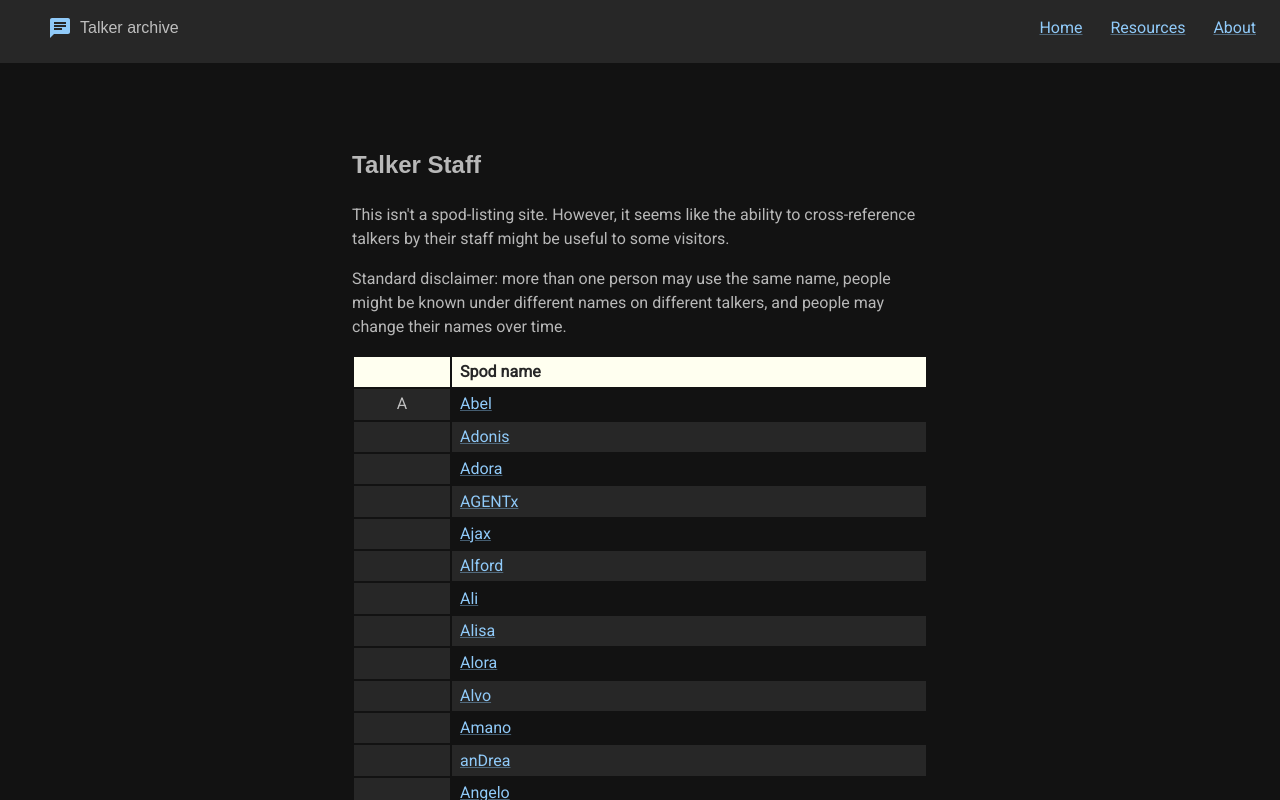
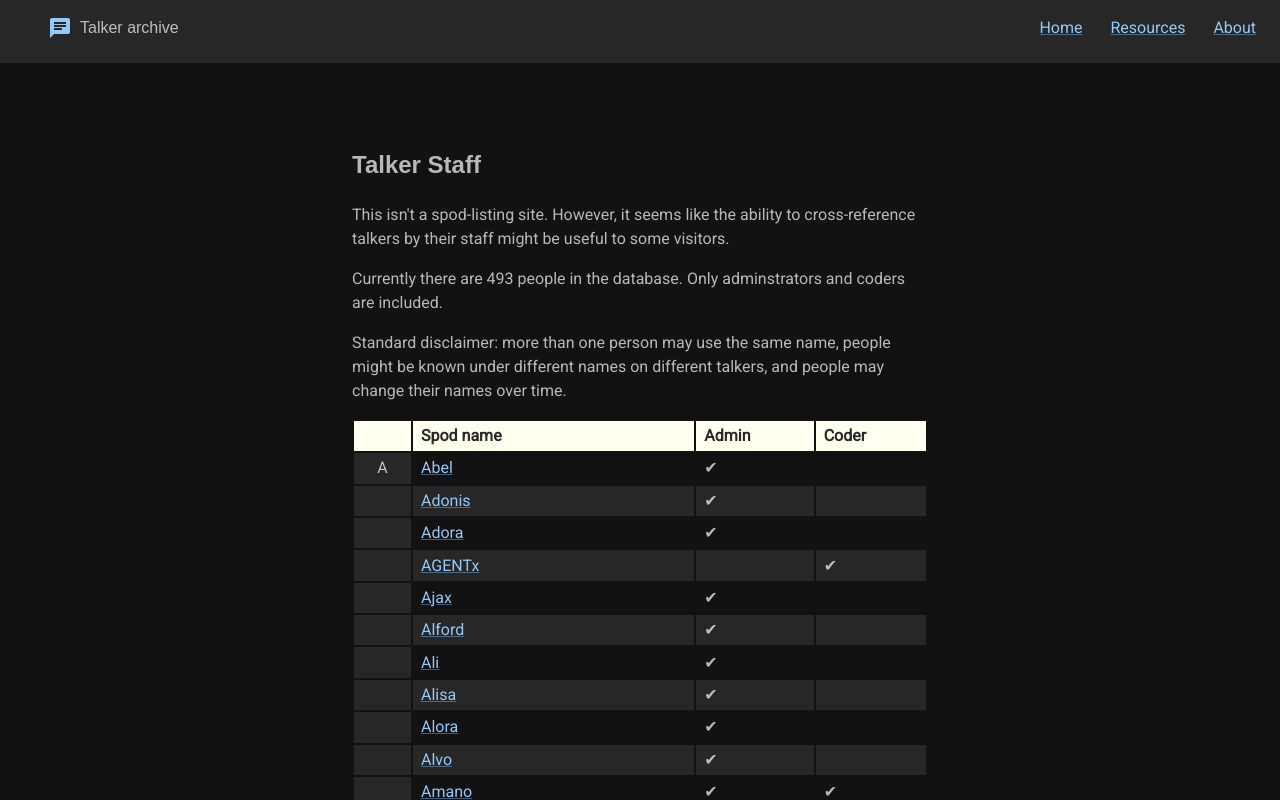
Before and after one commit to moopet/talker-archive-svelte, a SvelteKit app: page /spods in a window 1280 px wide. Shown: the top 800 px of the page. Built offline with nearby package versions, Linux system fonts and the light colour scheme; no server answers.

Commit message:
Add roles to spod page

```diff
--- a/src/routes/spods/+page.svelte
+++ b/src/routes/spods/+page.svelte
@@ -1,11 +1,9 @@
 <script lang="ts">
   import { talkers } from '$lib/data/talkers.json';
 
-  const staff = [...new Set([
-      ...talkers.flatMap(talker => talker?.admins ?? []),
-      ...talkers.flatMap(talker => talker?.coders ?? [])
-    ])]
-    .sort((a, b) => a.localeCompare(b));
+  const coders = talkers.flatMap(talker => talker?.coders ?? []);
+  const admins = talkers.flatMap(talker => talker?.admins ?? []);
+  const staff = [...new Set([...coders, ...admins])].sort((a, b) => a.localeCompare(b));
 
   const initial = (index: number): string => {
     const name = staff[index];
@@ -32,6 +30,10 @@
     </p>
 
     <p>
+      Currently there are {staff.length} people in the database. Only adminstrators and coders are included.
+    </p>
+
+    <p>
       Standard disclaimer: more than one person may use the same name, people might be known under different names on different talkers, and people may change their names over time.
     </p>
   </aside>
@@ -41,6 +43,8 @@
       <tr>
         <th></th>
         <th>Spod name</th>
+        <th>Admin</th>
+        <th>Coder</th>
       </tr>
     </thead>
 
@@ -49,6 +53,12 @@
         <tr>
           <td class="initial">{initial(index)}</td>
           <td><a data-sveltekit-reload href={`/spods/${spodName.toLowerCase()}`}>{spodName}</a></td>
+          <td class={admins.includes(spodName) ? 'coder' : ''}>
+            {admins.includes(spodName) ? '✔' : ''}
+          </td>
+          <td class={coders.includes(spodName) ? 'coder' : ''}>
+            {coders.includes(spodName) ? '✔' : ''}
+          </td>
         </tr>
       {/each}
     </tbody>
```
